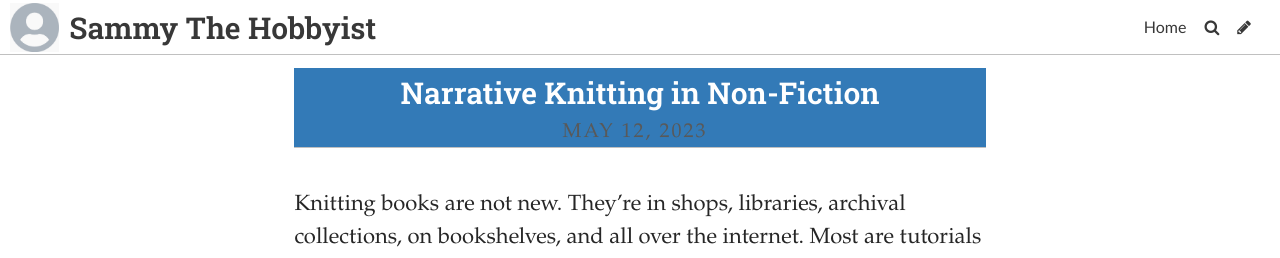
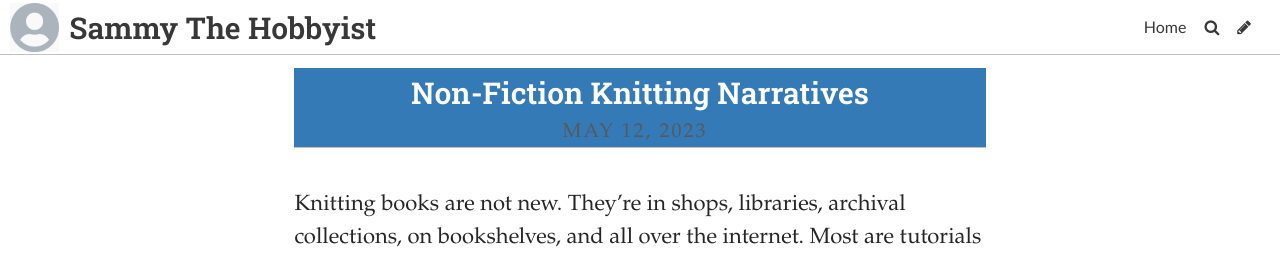
Before and after one commit to SammySpinsAYarn/Blog, a Jekyll site: the page built from _posts/2023-05-11-narrative-knitting-in-non-fiction.md, in a window 1280 px wide. Shown: the top 258 px of the page. Built offline with Jekyll 4.4.1, drawn with Linux system fonts in a browser that asks for light colours; some web fonts are replaced.

Commit message:
Update Post “2023-05-11-narrative-knitting-in-non-fiction”

```diff
--- a/_posts/2023-05-11-narrative-knitting-in-non-fiction.md
+++ b/_posts/2023-05-11-narrative-knitting-in-non-fiction.md
@@ -1,6 +1,6 @@
 ---
 layout: post
-title: Narrative Knitting in Non-Fiction
+title: Non-Fiction Knitting Narratives
 date: 2023-05-12T15:00:13.785Z
 title_color: "#ffffff"
 comments: false
```
